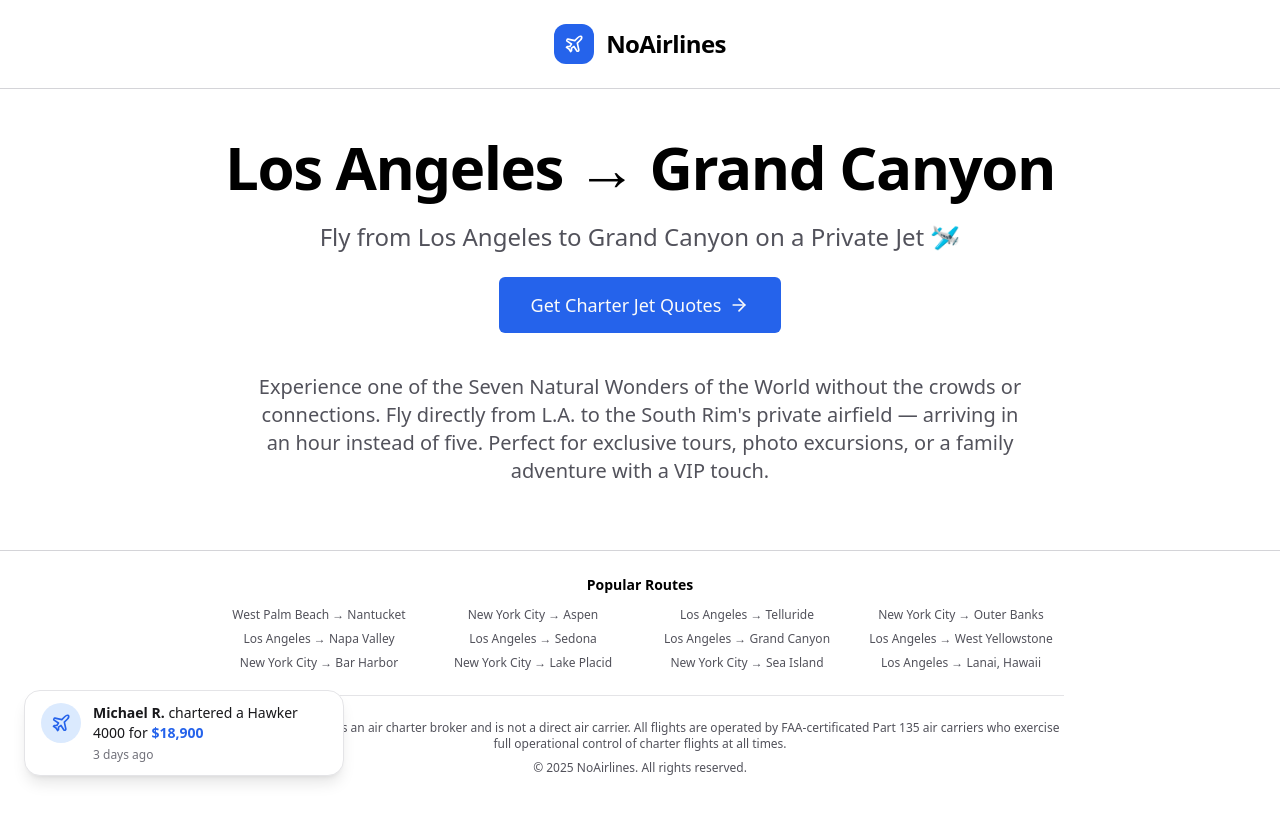
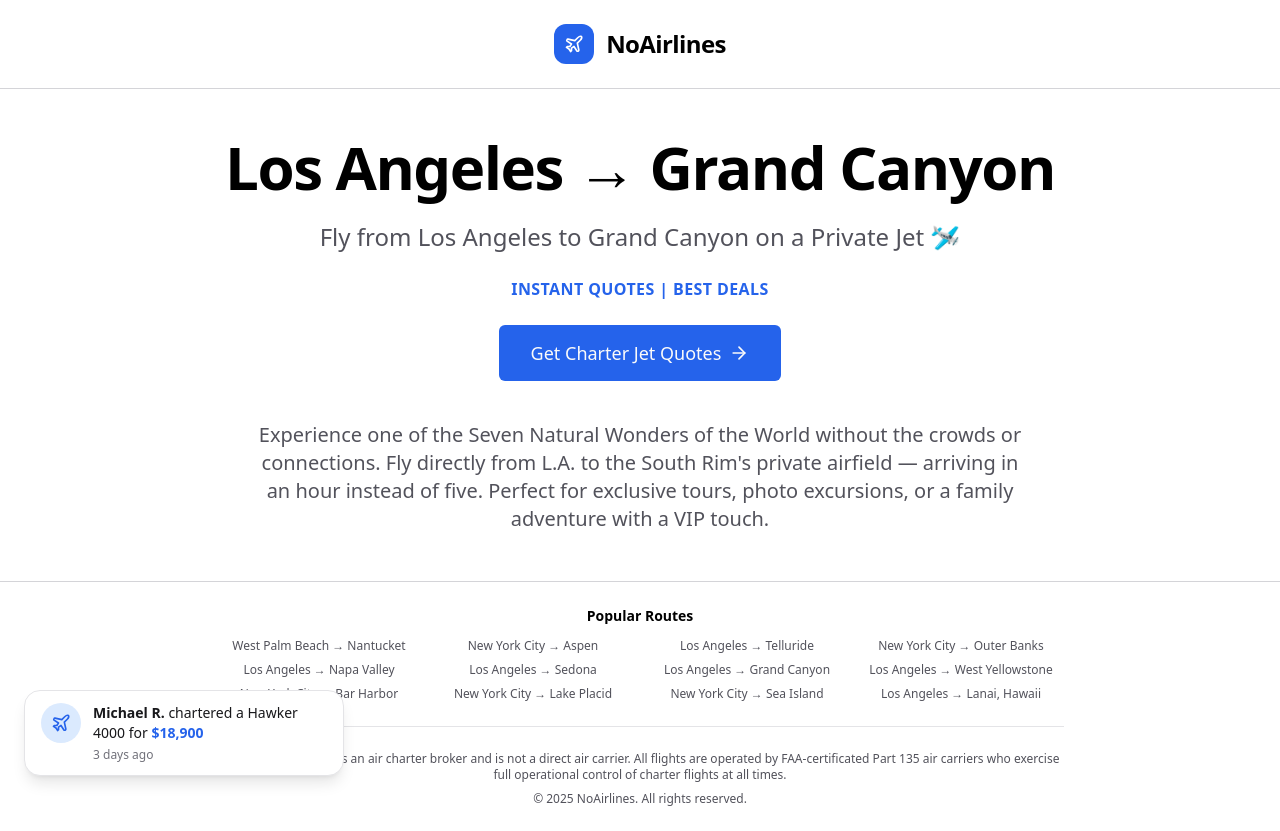
Before and after one commit to applierjobs-source/noairlines-website, a React (Vite) app: page /routes/los-angeles-grand-canyon in a window 1280 px wide. Before the commit the page ends 800 px from the top, so only its background shows below. Built offline with nearby package versions, Linux system fonts and the light colour scheme.

Commit message:
Add 'INSTANT QUOTES | BEST DEALS' text in blue on route landing pages

```diff
--- a/src/components/RouteLandingPage.tsx
+++ b/src/components/RouteLandingPage.tsx
@@ -524,6 +524,9 @@ export default function RouteLandingPage({ route }: RouteLandingPageProps) {
               </h1>
               <p className="text-xl md:text-2xl text-zinc-600 font-medium">
                 Fly from {route.from} to {route.to} on a Private Jet 🛩
+              </p>
+              <p className="text-sm md:text-base font-semibold text-blue-600 tracking-wide uppercase">
+                INSTANT QUOTES | BEST DEALS
               </p>
               <Button
                 onClick={() => setShowBookingForm(true)}
```
